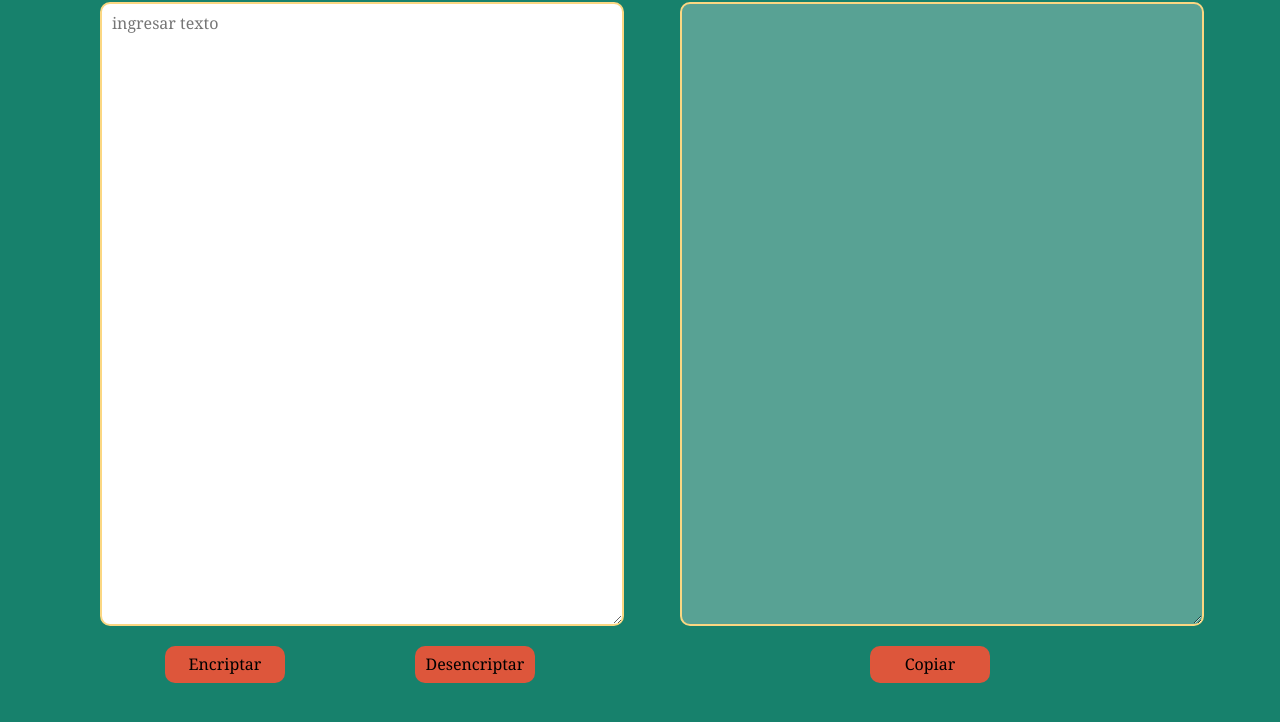
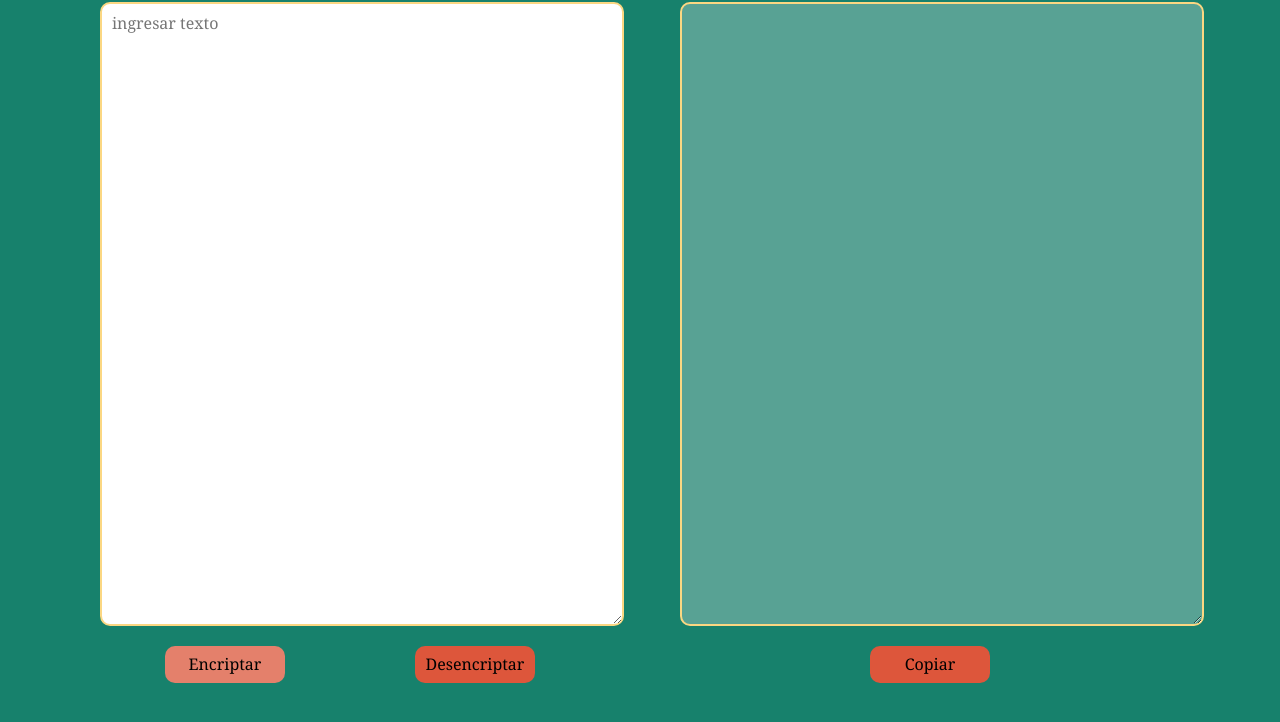
Before and after one commit to HumbleG0d/challenge_encriptador, a website: page html/index.html in a window 1280 px wide. In both pictures the pointer is over the button "Encriptar". Shown: the part 78-800 px from the top of the page. Drawn offline with Linux system fonts and the light colour scheme.

Commit message:
Add hover to button

```diff
--- a/css/main.css
+++ b/css/main.css
@@ -56,6 +56,10 @@
   border-radius: 10px;
 }
 
+.button:hover{
+  background-color: var(--color-button-hover);
+}
+
 .section__butons{
   display: flex;
   justify-content: space-around;
```
